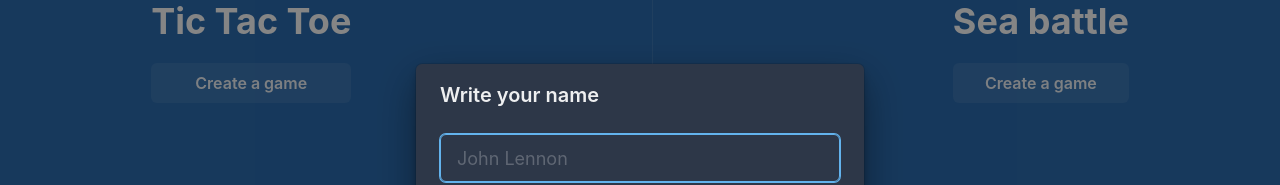
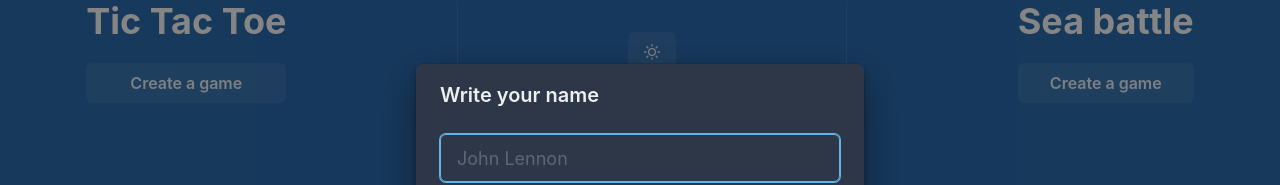
Before and after one commit to AlexeiIsProgrammer/just-play-game, a React (Vite) app in the folder client/: page / in a window 1280 px wide. Shown: the top 185 px of the page. Built offline with nearby package versions, Linux system fonts and the light colour scheme; no server answers.

Commit message:
feat: add color mode changing

```diff
--- a/client/src/components/GamesPanel/index.tsx
+++ b/client/src/components/GamesPanel/index.tsx
@@ -1,11 +1,29 @@
-import { Divider, Stack } from '@chakra-ui/react';
+import { Button, Divider, Stack, useColorMode } from '@chakra-ui/react';
 import TicTacToeStart from '../TicTacToeStart';
 import SeaBattleStart from '../SeaBattleStart';
+import { MoonIcon, SunIcon } from '@chakra-ui/icons';
+import { useEffect } from 'react';
 
 function GamesPanel() {
+  const { colorMode, toggleColorMode } = useColorMode();
+
+  useEffect(() => {
+    if (colorMode === 'light') toggleColorMode();
+  }, []);
+
   return (
-    <Stack w="100%" direction="row" justifyContent="space-around" gap={30}>
+    <Stack
+      w="100%"
+      direction="row"
+      justifyContent="space-around"
+      alignItems="center"
+      gap={30}
+    >
       <TicTacToeStart />
+      <Divider orientation="vertical" h={100} color="black" />
+      <Button onClick={() => toggleColorMode()}>
+        {colorMode === 'dark' ? <SunIcon /> : <MoonIcon />}
+      </Button>
       <Divider orientation="vertical" h={100} color="black" />
       <SeaBattleStart />
     </Stack>
--- a/client/src/components/GamesSlider/index.tsx
+++ b/client/src/components/GamesSlider/index.tsx
@@ -45,7 +45,7 @@ function GamesSlider() {
   }, [sessions]);
 
   return (
-    <Box w="100%" marginY={sessions.length !== 0 ? '0' : 'auto'}>
+    <Box w="100%" marginY={'auto'}>
       <Heading m="5" textAlign="center" as="h2">
         {sessions.length !== 0
           ? 'Choose a game you want'
```
